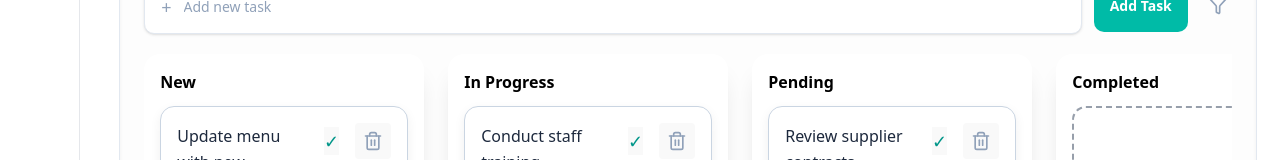
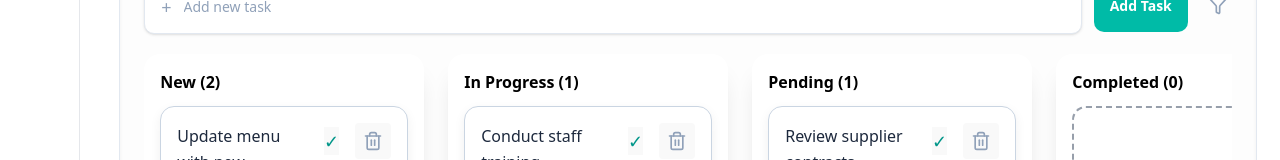
Before and after one commit to MohitGeryani/Task-Management, a React (Vite) app: page / in a window 1280 px wide. Shown: the part 211-371 px from the top of the page. Built offline with nearby package versions, Linux system fonts and the light colour scheme.

Commit message:
Count Tasks

```diff
--- a/src/components/tasks/TaskWindow.jsx
+++ b/src/components/tasks/TaskWindow.jsx
@@ -153,6 +153,7 @@ shadow-md
           }}
         >
           {col.name}
+
         </DropdownMenuCheckboxItem>
       ))}
     </DropdownMenuContent>
@@ -195,7 +196,7 @@ shadow-md
 
                   >
 
-                    <h2 className="font-bold mb-3 text-black  dark:text-white">{column.name}</h2>
+                    <h2 className="font-bold mb-3 text-black  dark:text-white">{column.name} ({tasksByColumn[column.id].length})</h2>
 
                     {tasksByColumn[column.id].map((task, index) => (
                       <Draggable
```
